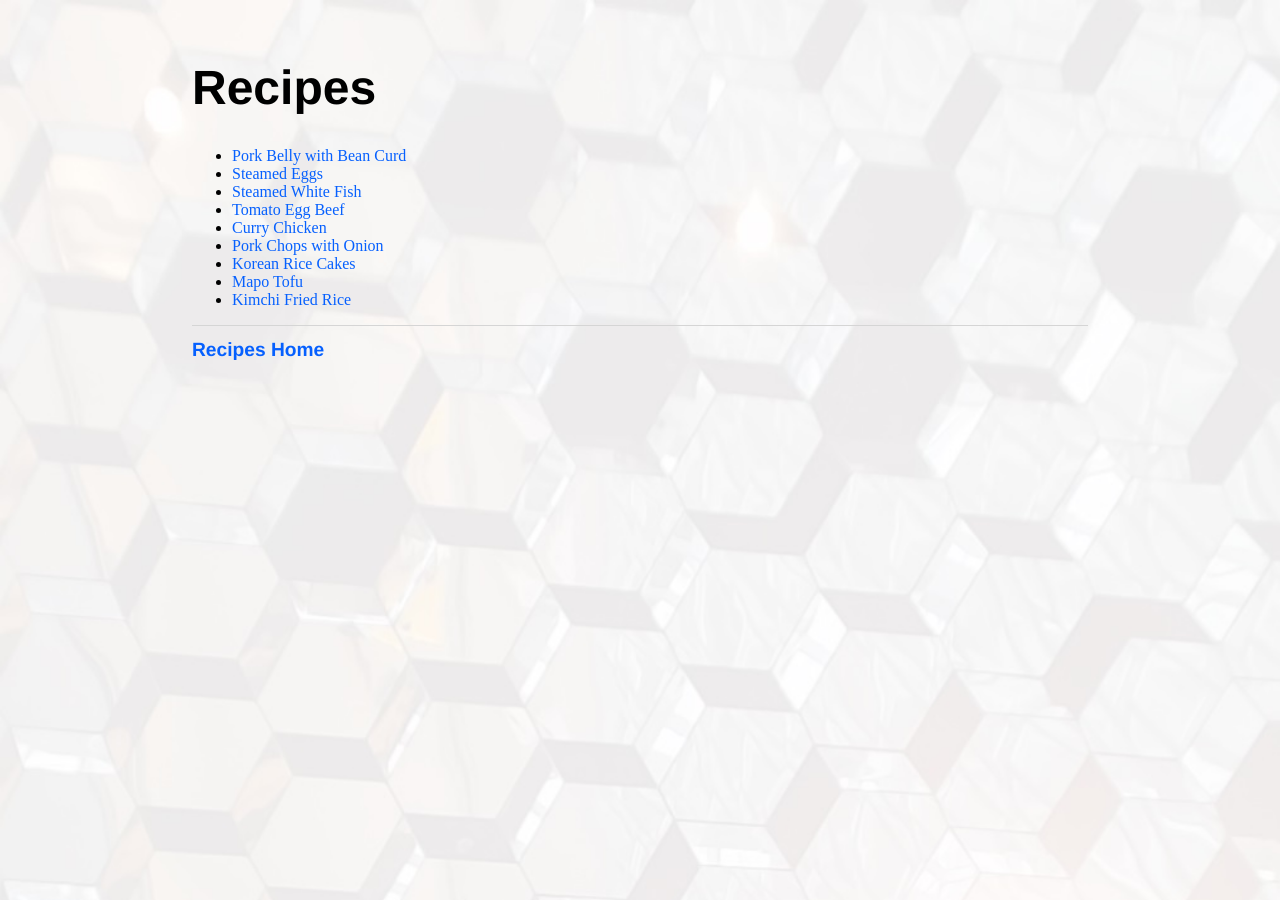
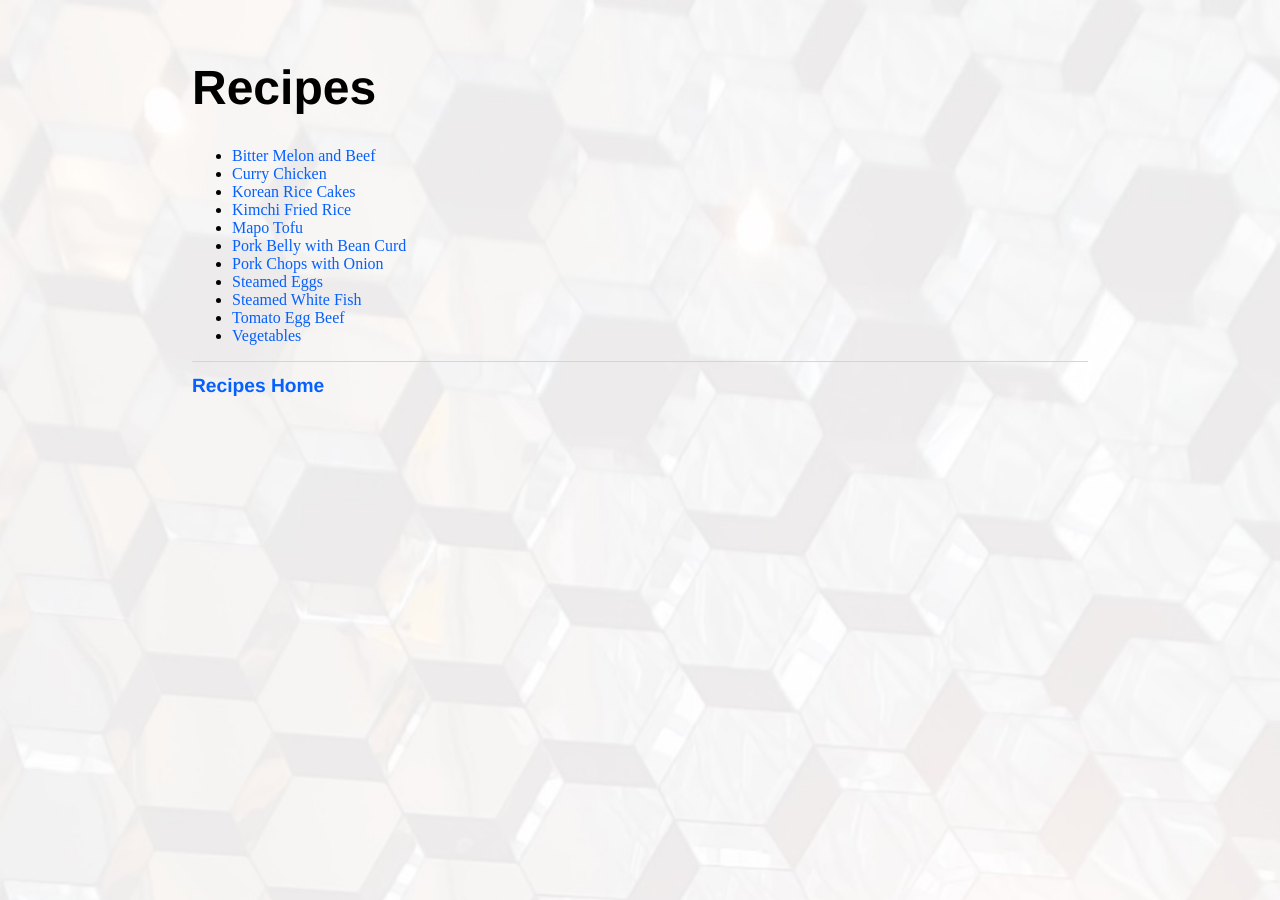
Before and after one commit to superjeffreyc/superjeffreyc.github.io, a Jekyll site: the page built from recipes/index.html, in a window 1280 px wide. Built offline with Jekyll 4.4.1, drawn with Linux system fonts in a browser that asks for light colours.

Commit message:
Update index.html

```diff
--- a/recipes/index.html
+++ b/recipes/index.html
@@ -7,15 +7,17 @@ title: Recipes
 <h1>Recipes</h1>
 
 <ul>
+<li><a href="https://superjeffreyc.github.io/recipes/bitter_melon_and_beef.html">Bitter Melon and Beef</a></li>
+<li><a href="https://superjeffreyc.github.io/recipes/curry_chicken.html">Curry Chicken</a></li>
+<li><a href="https://superjeffreyc.github.io/recipes/korean_rice_cakes.html">Korean Rice Cakes</a></li>
+<li><a href="https://superjeffreyc.github.io/recipes/kimchi_fried_rice.html">Kimchi Fried Rice</a></li>
+<li><a href="https://superjeffreyc.github.io/recipes/mapo_tofu.html">Mapo Tofu</a></li>
 <li><a href="https://superjeffreyc.github.io/recipes/pork_belly.html">Pork Belly with Bean Curd</a></li>
+<li><a href="https://superjeffreyc.github.io/recipes/pork_chops_with_onion.html">Pork Chops with Onion</a></li>
 <li><a href="https://superjeffreyc.github.io/recipes/steamed_eggs.html">Steamed Eggs</a></li>
 <li><a href="https://superjeffreyc.github.io/recipes/steamed_white_fish.html">Steamed White Fish</a></li>
 <li><a href="https://superjeffreyc.github.io/recipes/tomato_egg_beef.html">Tomato Egg Beef</a></li>
-<li><a href="https://superjeffreyc.github.io/recipes/curry_chicken.html">Curry Chicken</a></li>
-<li><a href="https://superjeffreyc.github.io/recipes/pork_chops_with_onion.html">Pork Chops with Onion</a></li>
-<li><a href="https://superjeffreyc.github.io/recipes/korean_rice_cakes.html">Korean Rice Cakes</a></li>
-<li><a href="https://superjeffreyc.github.io/recipes/mapo_tofu.html">Mapo Tofu</a></li>
-<li><a href="https://superjeffreyc.github.io/recipes/kimchi_fried_rice.html">Kimchi Fried Rice</a></li>
+<li><a href="https://superjeffreyc.github.io/recipes/vegetables.html">Vegetables</a></li>
 </ul>
 
 </div><!-- /.blurb -->
```
